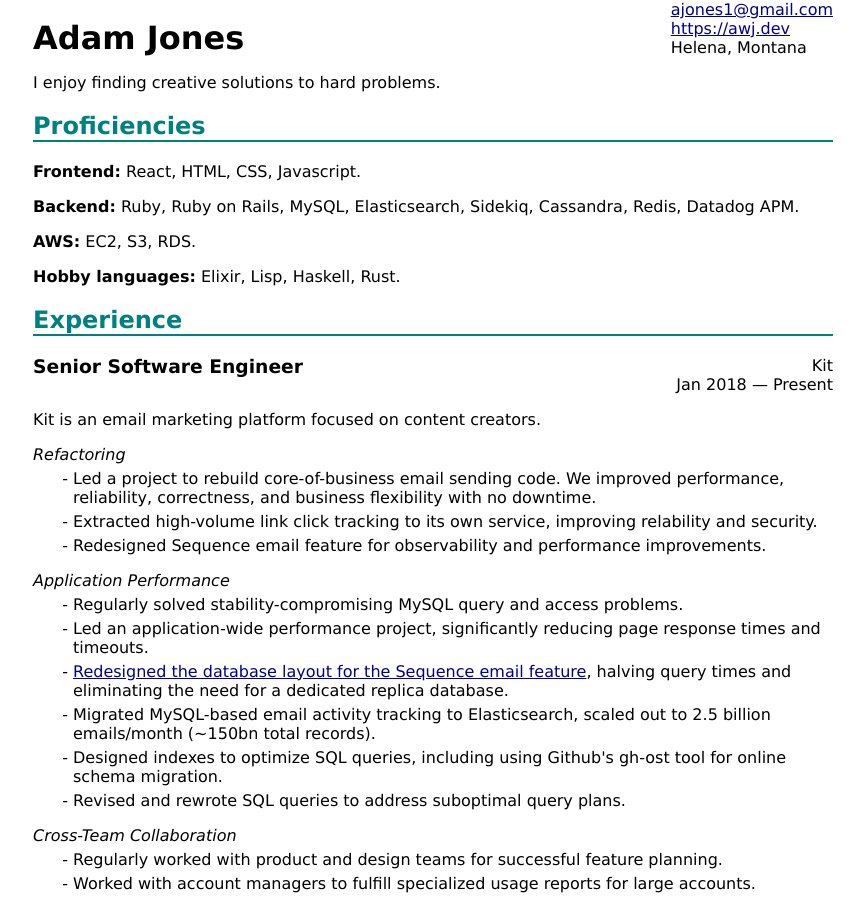
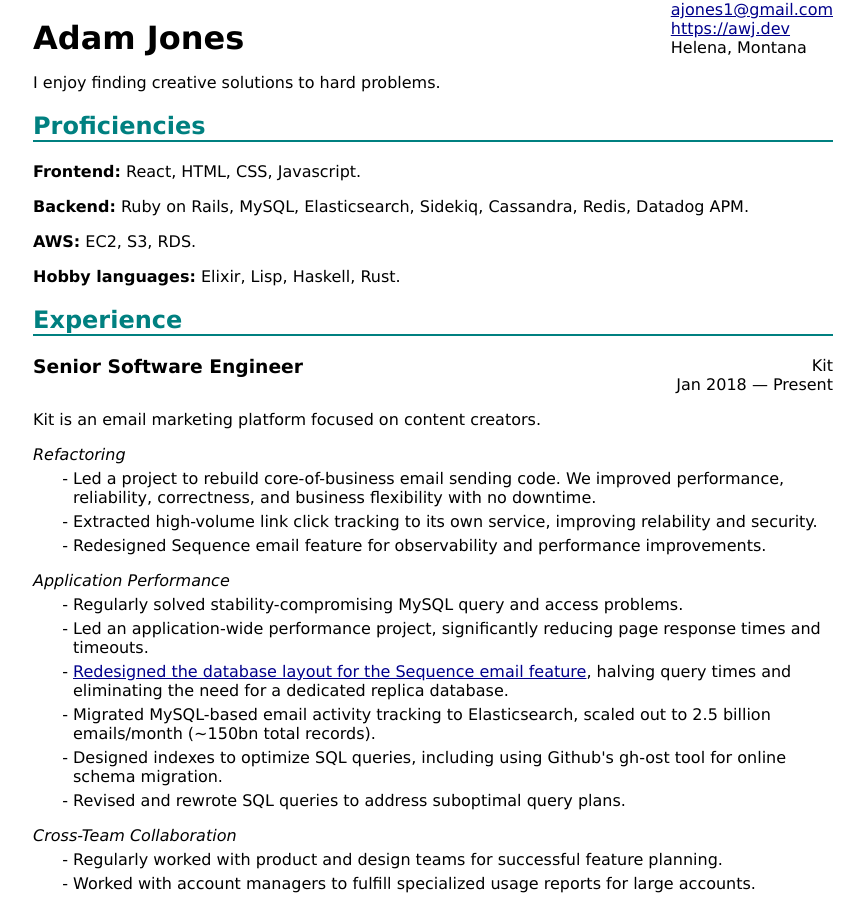
Before and after one commit to awj/awj.github.io, a Jekyll site: the page resume.html, which Jekyll copies as it is, in a window 1280 px wide and 900 px high. Shown: the whole window, without its empty margins (207-1071 px from the left). Built offline with Jekyll 4.4.1, drawn with Linux system fonts in a browser that asks for light colours.

Commit message:
One more tweak.

```diff
--- a/resume.html
+++ b/resume.html
@@ -140,7 +140,6 @@
       </dl>
       <dl class="skill">
         <dt>Backend</dt>
-        <dd>Ruby</dd>
         <dd>Ruby on Rails</dd>
         <dd>MySQL</dd>
         <dd>Elasticsearch</dd>
```
